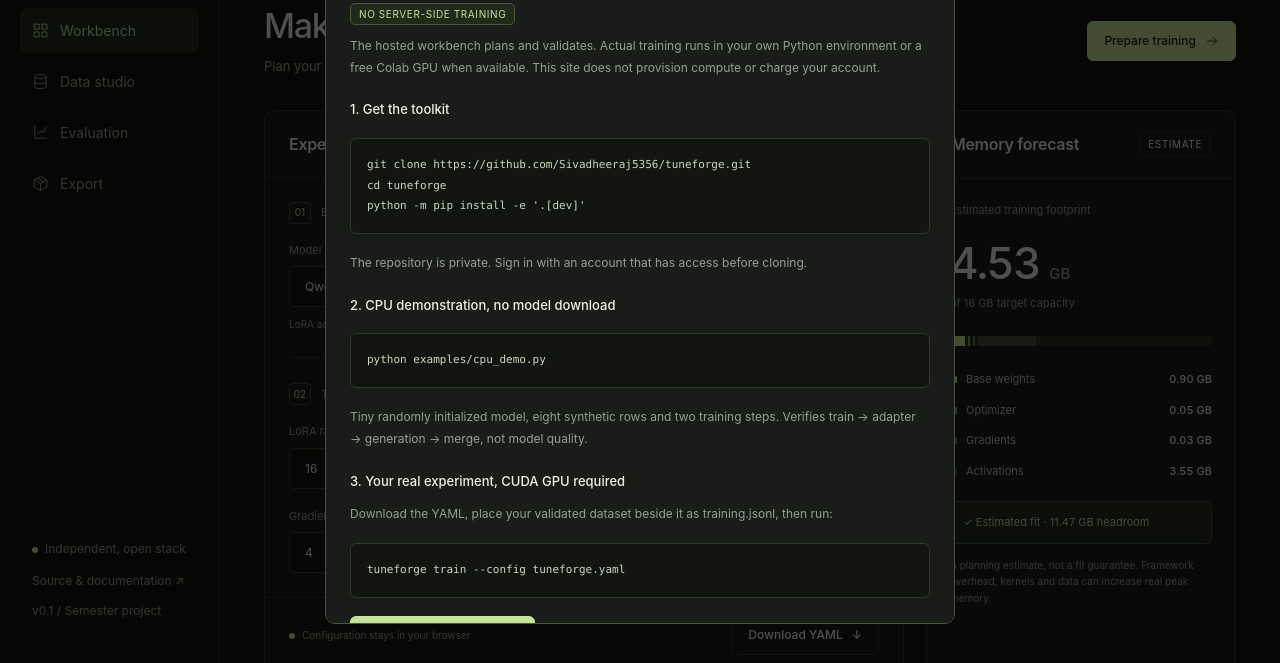
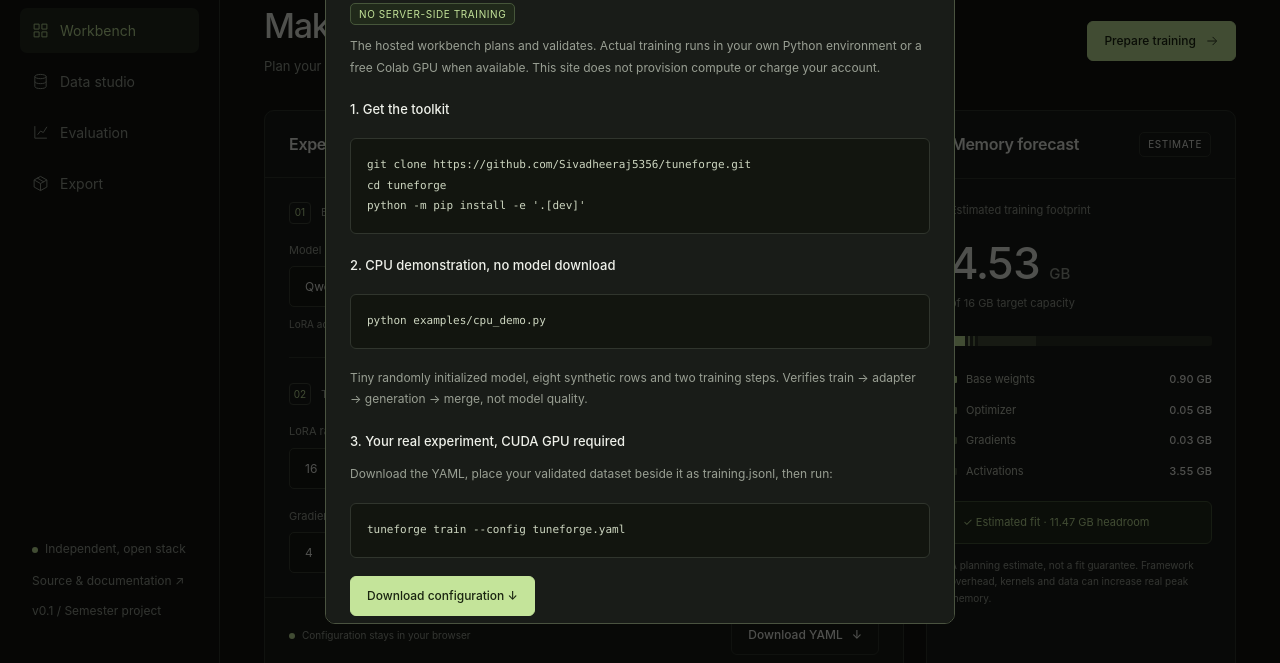
Before and after one commit to Sivadheeraj5356/tuneforge, a plain HTML site: page web/index.html in a window 1280 px wide. Both pictures are taken after a click on the button "Prepare training". Shown: the part 136-799 px from the top of the page. Drawn offline with Linux system fonts and the light colour scheme.

Commit message:
Drop private-repo notes ahead of making the repo public

```diff
--- a/web/index.html
+++ b/web/index.html
@@ -15,7 +15,7 @@
 <footer class="footer"><span>TuneForge / Independent fine-tuning toolkit</span><span>Transformers · PEFT · TRL · bitsandbytes</span></footer></div></main></div>
 <dialog id="training-dialog"><div class="modal-header"><h2>Take this experiment to compute.</h2><button class="close" aria-label="Close training instructions" id="training-close">×</button></div><div class="modal-body"><span class="badge green">NO SERVER-SIDE TRAINING</span><p>The hosted workbench plans and validates. Actual training runs in your own Python environment or a free Colab GPU when available. This site does not provision compute or charge your account.</p><h3>1. Get the toolkit</h3><pre class="code" id="setup-code">git clone https://github.com/Sivadheeraj5356/tuneforge.git
 cd tuneforge
-python -m pip install -e '.[dev]'</pre><p class="note">The repository is private. Sign in with an account that has access before cloning.</p><h3>2. CPU demonstration, no model download</h3><pre class="code" id="demo-code">python examples/cpu_demo.py</pre><p class="note">Tiny randomly initialized model, eight synthetic rows and two training steps. Verifies train → adapter → generation → merge, not model quality.</p><h3>3. Your real experiment, CUDA GPU required</h3><p>Download the YAML, place your validated dataset beside it as training.jsonl, then run:</p><pre class="code" id="train-code">tuneforge train --config tuneforge.yaml</pre><button class="btn primary" id="modal-download">Download configuration ↓</button></div></dialog><div class="toast" id="toast" role="status" hidden></div>
+python -m pip install -e '.[dev]'</pre><h3>2. CPU demonstration, no model download</h3><pre class="code" id="demo-code">python examples/cpu_demo.py</pre><p class="note">Tiny randomly initialized model, eight synthetic rows and two training steps. Verifies train → adapter → generation → merge, not model quality.</p><h3>3. Your real experiment, CUDA GPU required</h3><p>Download the YAML, place your validated dataset beside it as training.jsonl, then run:</p><pre class="code" id="train-code">tuneforge train --config tuneforge.yaml</pre><button class="btn primary" id="modal-download">Download configuration ↓</button></div></dialog><div class="toast" id="toast" role="status" hidden></div>
 <script id="core">
 const MODEL_INFO={"Qwen/Qwen3-0.6B":[.6,28,1024],"Qwen/Qwen3-1.7B":[1.7,28,2048],"Qwen/Qwen3-4B":[4,36,2560],"Qwen/Qwen3-8B":[8,36,4096],"microsoft/phi-4-mini-instruct":[3.8,32,3072]};
 function memoryPlan(model,gpu,rank,batch,seq){if(!MODEL_INFO[model]||![gpu,rank,batch,seq].every(x=>Number.isFinite(x)&&x>0))throw Error('Choose valid positive planning values.');const [params,layers,hidden]=MODEL_INFO[model],lora=4*rank*hidden*7*layers,weights=(params*1e9*.5+lora*2)/1e9,optimizer=lora*2/1e9,gradients=optimizer/2,activations=batch*seq*hidden*2*10*Math.sqrt(layers)*4/1e9,total=weights+optimizer+gradients+activations;return{weights,optimizer,gradients,activations,total,headroom:gpu-total,fits:total<=gpu}}
```
Also changed, not shown: 1 other file.
